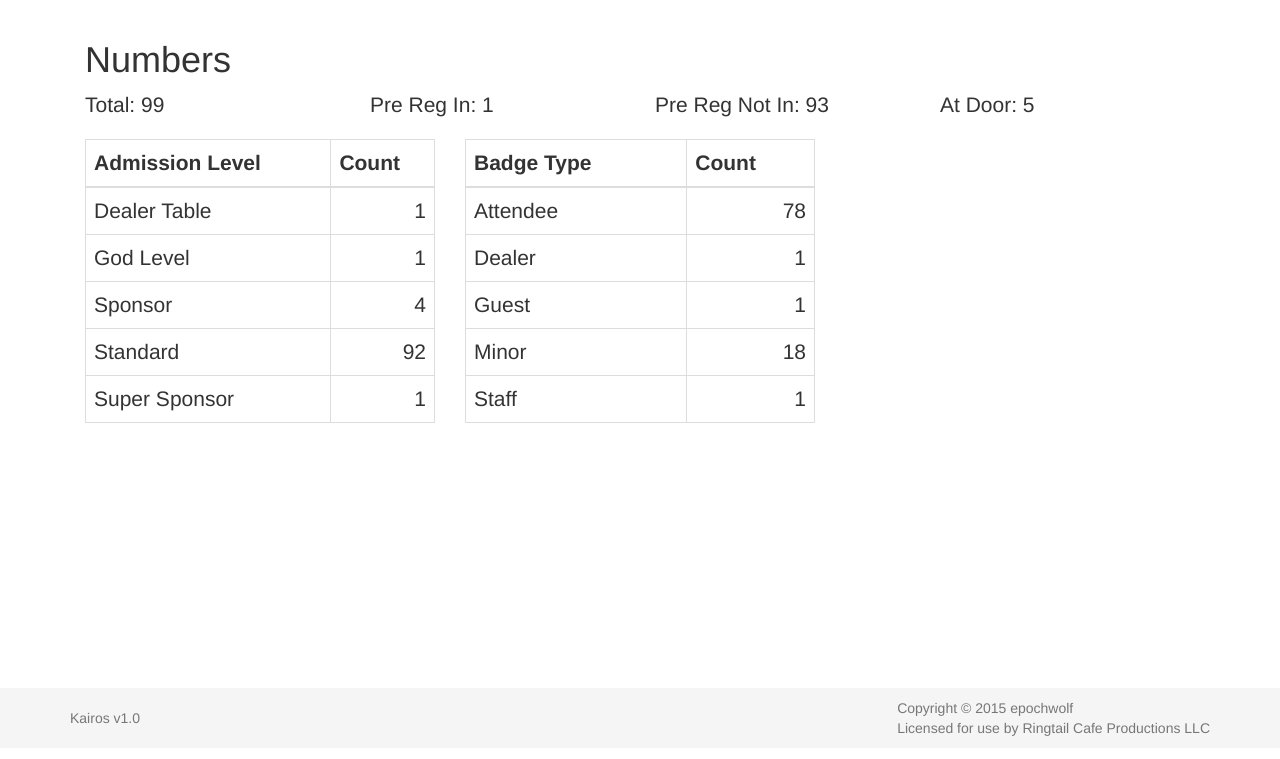
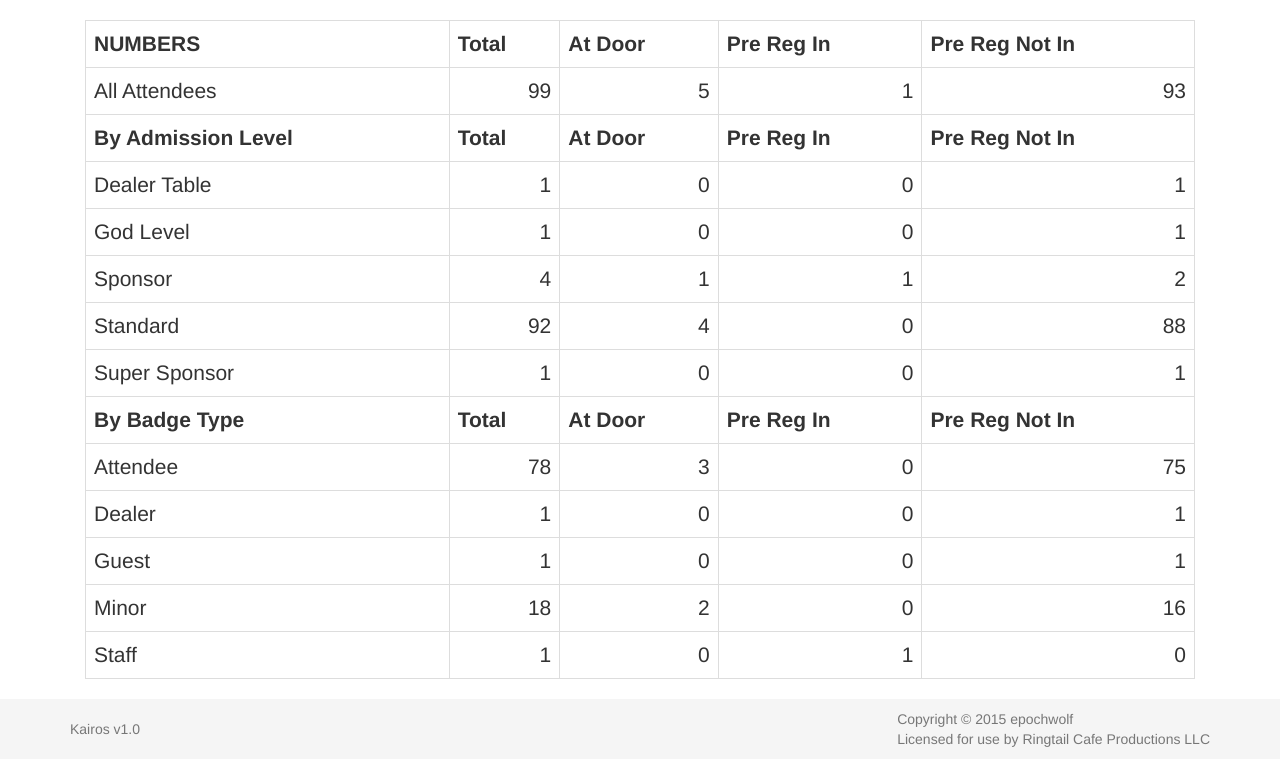
Before and after one commit to epochwolf/kairos, a PHP site: page /admin/numbers.php in a window 1280 px wide. Shown: the part 52-811 px from the top of the page. Before the commit the page ends 788 px from the top, so only its background shows below. Run offline with PHP 8.4, Linux system fonts and the light colour scheme; data comes from the database, SQL or seed files in the repository.

Commit message:
Updating numbers view.

```diff
--- a/_includes/view_func.php
+++ b/_includes/view_func.php
@@ -168,7 +168,11 @@ function format_address($address1, $address2, $city, $state, $zip){
 
 function reg_level_with_price($reg_level, $override_price=null){
   $title = reg_level($reg_level);
-  $price = currency(is_null($override_price) ? reg_price($reg_level) : $override_price);
+  if(!is_null($override_price) && strval($override_price) == "0"){
+    $price = "comped";
+  }else{
+    $price = currency(is_null($override_price) ? reg_price($reg_level) : $override_price);
+  }
   return "$title ($price)";
 }
 
--- a/admin/numbers.php
+++ b/admin/numbers.php
@@ -3,68 +3,95 @@ include_once '../_includes/framework.php';
 $page_title = "Admin";
 include "_partials/admin-header.php";
 
+$totals = db_query(<<<SQL
+select
+  count(id) as total,
+  sum(at_door) as at_door_in,
+  sum(IF(at_door=0 AND checked_in=1, 1, 0)) as pre_reg_in,
+  sum(IF(at_door=0 AND checked_in=0, 1, 0)) as pre_reg_not_in
+from attendees
+SQL
+)[0];
 
-$by_at_door = db_query("select at_door, count(at_door) as badge_count from attendees group by at_door order by at_door");
-$prereg_checked_in = db_query("select checked_in, count(checked_in) as badge_count from attendees where at_door=0 group by checked_in order by checked_in");
-$by_badges = db_query("select badge_type, count(badge_type) as badge_count from attendees group by badge_type");
-$by_level = db_query("select admission_level, count(admission_level) as level_count from attendees group by admission_level order by admission_level");
+$by_badges = db_query(<<<SQL
+select
+  badge_type,
+  count(badge_type) as badge_count,
+  sum(at_door) as at_door_in,
+  sum(IF(at_door=0 AND checked_in=1, 1, 0)) as pre_reg_in,
+  sum(IF(at_door=0 AND checked_in=0, 1, 0)) as pre_reg_not_in
+from attendees
+group by badge_type
+SQL
+);
 
-$pre_reg_total = $by_at_door[0][1];
-$at_door_total = $by_at_door[1][1];
-
-$pre_reg_checked_in = $prereg_checked_in[1][1];
-$pre_reg_not_checked_in = $prereg_checked_in[0][1];
-$total = $at_door_total + $pre_reg_total
+$by_level = db_query(<<<SQL
+select
+  admission_level,
+  count(admission_level) as level_count,
+  sum(at_door) as at_door_in,
+  sum(IF(at_door=0 AND checked_in=1, 1, 0)) as pre_reg_in,
+  sum(IF(at_door=0 AND checked_in=0, 1, 0)) as pre_reg_not_in
+from attendees
+group by admission_level
+order by admission_level
+SQL
+);
 ?>
 
 <div class="container">
   <div class="col-md-12">
-    <h1>Numbers</h1>
+    <div class="row">
+      <div class="col-md-12">
+        <table class="table table-bordered lead">
+          <tr>
+            <th>NUMBERS</th>
+            <th>Total</th>
+            <th>At Door</th>
+            <th>Pre Reg In</th>
+            <th>Pre Reg Not In</th>
+          </tr>
+          <tr>
+            <td>All Attendees</td>
+            <td class="text-right"><?=$totals["total"] ?></td>
+            <td class="text-right"><?=$totals["at_door_in"] ?></td>
+            <td class="text-right"><?=$totals["pre_reg_in"] ?></td>
+            <td class="text-right"><?=$totals["pre_reg_not_in"] ?></td>
+          </tr>
 
-    <div class="row">
-      <div class="col-md-3 lead">Total: <?=$total ?></div>
-      <div class="col-md-3 lead">Pre Reg In: <?=$pre_reg_checked_in ?></div>
-      <div class="col-md-3 lead">Pre Reg Not In: <?=$pre_reg_not_checked_in ?></div>
-      <div class="col-md-3 lead">At Door: <?=$at_door_total ?></div>
-    </div>
-
-    <div class="row">
-
-      <div class="col-md-4">
-        <table class="table table-bordered lead">
-          <thead>
           <tr>
-              <th>Admission Level</th>
-              <th>Count</th>
+            <th>By Admission Level</th>
+            <th>Total</th>
+            <th>At Door</th>
+            <th>Pre Reg In</th>
+            <th>Pre Reg Not In</th>
           </tr>
-          </thead>
-          <tbody>
           <? foreach($by_level as $row){?>
             <tr>
               <td><?=reg_level($row["admission_level"]) ?></td>
               <td class="text-right"><?=$row["level_count"] ?></td>
+              <td class="text-right"><?=$row["at_door_in"] ?></td>
+              <td class="text-right"><?=$row["pre_reg_in"] ?></td>
+              <td class="text-right"><?=$row["pre_reg_not_in"] ?></td>
             </tr>
           <? } ?>
-          </tbody>
-        </table>
-      </div>
 
-      <div class="col-md-4">
-        <table class="table table-bordered lead">
-          <thead>
           <tr>
-              <th>Badge Type</th>
-              <th>Count</th>
+            <th>By Badge Type</th>
+            <th>Total</th>
+            <th>At Door</th>
+            <th>Pre Reg In</th>
+            <th>Pre Reg Not In</th>
           </tr>
-          </thead>
-          <tbody>
           <? foreach($by_badges as $row){?>
             <tr>
               <td><?=badge_type($row["badge_type"]) ?></td>
               <td class="text-right"><?=$row["badge_count"] ?></td>
+              <td class="text-right"><?=$row["at_door_in"] ?></td>
+              <td class="text-right"><?=$row["pre_reg_in"] ?></td>
+              <td class="text-right"><?=$row["pre_reg_not_in"] ?></td>
             </tr>
           <? } ?>
-          </tbody>
         </table>
       </div>
 
```
Lines whose indentation alone changed are shown as unchanged.
